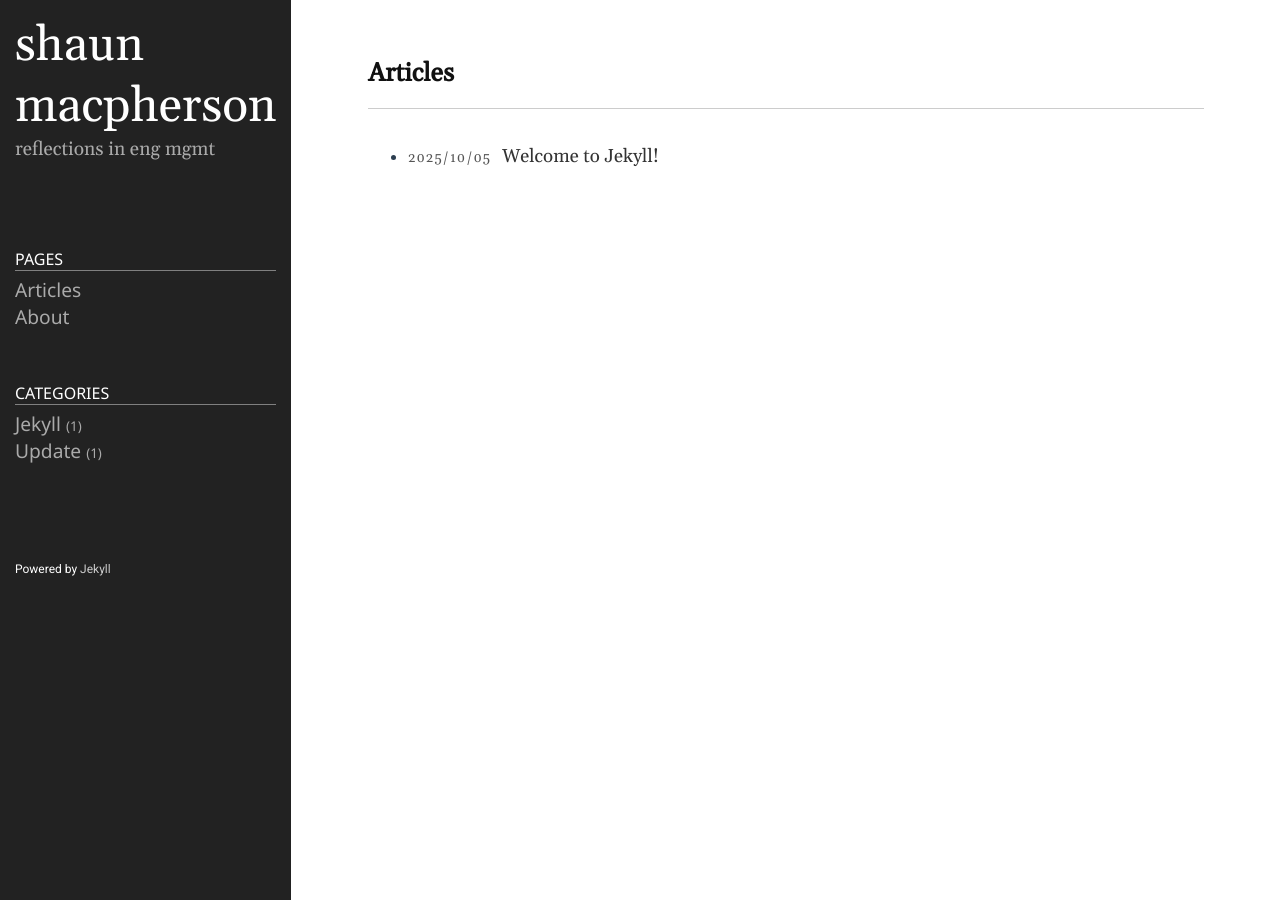
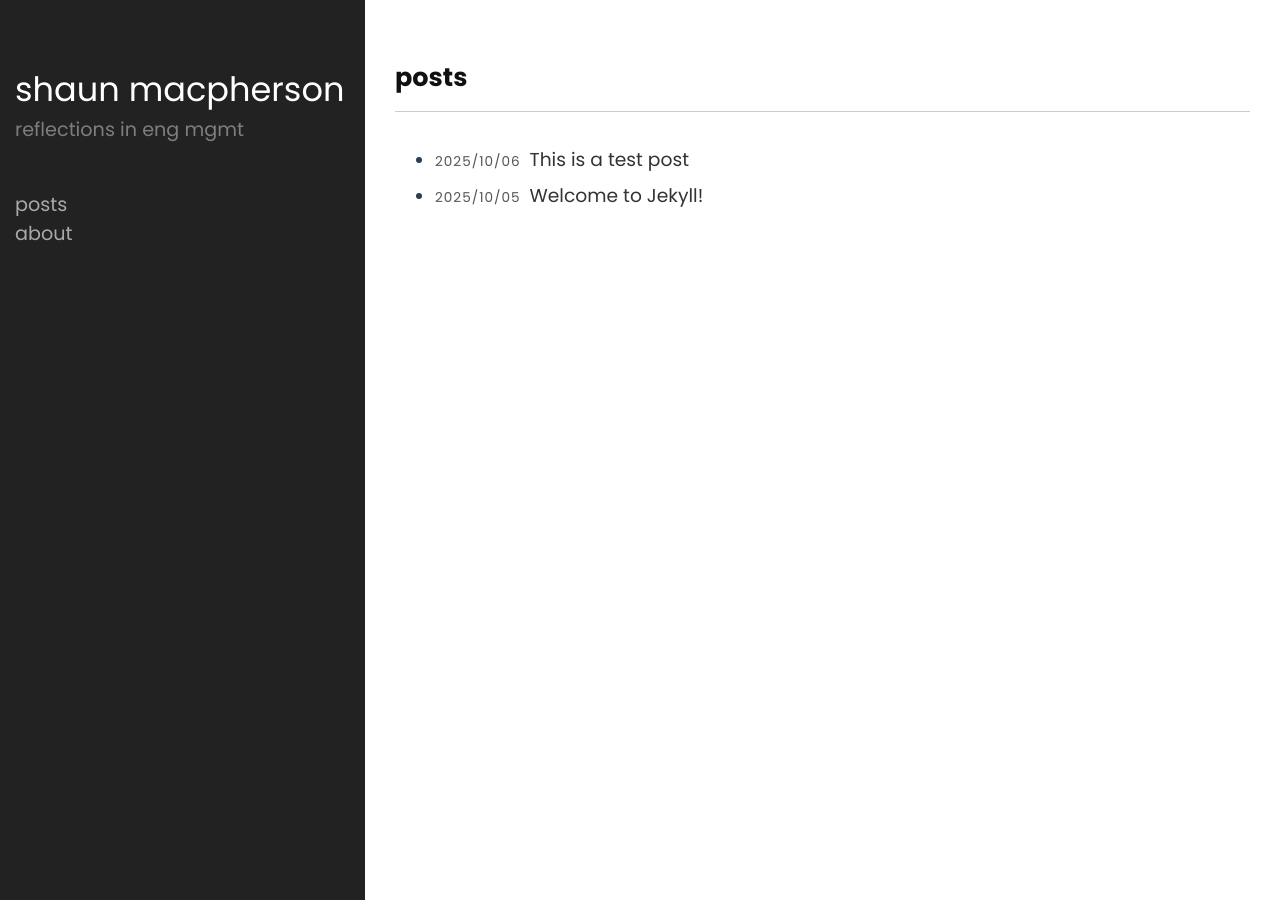
Before and after one commit to shaun-mac/shaun-mac.github.io, a Jekyll site: the page built from index.markdown, in a window 1280 px wide. Built offline with Jekyll 4.4.1, drawn with Linux system fonts in a browser that asks for light colours.

Commit message:
Update theme a bit

```diff
--- a/_includes/home.html
+++ b/_includes/home.html
@@ -1,6 +1,6 @@
 <article class="post">
   <header class="post-header home">
-    <div class="post-title">Articles</div>
+    <div class="post-title">posts</div>
   </header>
 
   <div class="post-content">
--- a/_includes/sidebar.html
+++ b/_includes/sidebar.html
@@ -13,9 +13,9 @@
 
 <div class="sidebar-item sidebar-nav">
 	<ul class="nav">
-      <li class="nav-title">Pages</li>
+      <!-- <li class="nav-title">pages</li> -->
 	  <li>
-	  	<a class="nav-item" href="/">Articles</a>
+	  	<a class="nav-item" href="/">posts</a>
 	  </li>
 	  {% assign pages_list = site.pages %}
 	  {% for node in pages_list %}
@@ -32,7 +32,7 @@
 	</ul>
 </div>
 
-<div class="sidebar-item sidebar-nav">
+<!-- <div class="sidebar-item sidebar-nav">
   	<ul class="nav">
 			<li class="nav-title">Categories</li>
 	    {% for category in site.categories %}
@@ -45,8 +45,8 @@
 	    {% endfor %}
 	  </nav>
 	</ul>
-</div>
+</div> -->
 
-<div class="sidebar-item sidebar-footer">
+<!-- <div class="sidebar-item sidebar-footer">
 	<p>Powered by <a href="https://github.com/jekyll/jekyll">Jekyll</a></p>
-</div>
+</div> -->
--- /dev/null
+++ b/_posts/2025-10-06-test-post.md
@@ -0,0 +1,7 @@
+---
+layout: post
+title: "This is a test post"
+date: 2025-10-06 21:21:21
+categories: test update news
+---
+Hello, this is a `test` post.
--- a/public/css/style.css
+++ b/public/css/style.css
@@ -1,5 +1,6 @@
 @import url(//fonts.googleapis.com/css?family=Ubuntu:500&subset=latin,latin-ext);
 @import url('https://fonts.googleapis.com/css?family=Gelasio|Kulim+Park|Nanum+Myeongjo|Nanum+Gothic|Noto+Sans|Noto+Sans+KR|Roboto&display=swap');
+@import url('https://fonts.googleapis.com/css2?family=Poppins:ital,wght@0,100;0,200;0,300;0,400;0,500;0,600;0,700;0,800;0,900;1,100;1,200;1,300;1,400;1,500;1,600;1,700;1,800;1,900&display=swap');
 @import url(syntax/monokai.css);
 
 :root {
@@ -49,8 +50,9 @@ body {
 	height: 100%;
 	margin: 0;
 	padding: 0;
-	font-family: 'Gelasio', 'Nanum Myeongjo', serif;
+	font-family: "Poppins", sans-serif;
 	color: #2c3e50;
+	font-style: normal;
 }
 
 a {
@@ -95,7 +97,7 @@ code {
 	/*position: fixed;*/
 	display: flex;
 	flex-flow: column nowrap;
-	flex: 0 0 220px;
+	flex: 0 0 365px;
 	padding: 15px;
 	z-index: 1;
 	background-color: #222;
@@ -112,18 +114,19 @@ code {
 }
 
 .sidebar-brand > a {
-	font-size: 300%;
-	font-family: 'Gelasio';
+	font-size: 210%;
+	font-family: "Poppins", sans-serif;
 	color: #fff;
 }
 
 .lead {
 	font-size: 120%;
-	color: #aaa;
+	color: #7e7e7e;
 }
 
 .sidebar-header {
-	margin-bottom: 50px;
+	margin: 50px 0px 10px 0px;
+	/* flex-grow: 1; */
 }
 
 .sidebar-nav {
@@ -131,17 +134,17 @@ code {
 }
 
 .nav-title {
-	font-size: 100%;
-	font-family: "Noto Sans";
-	text-transform: uppercase;
-	border-bottom: 1px solid gray;
-	margin-bottom: 5px;
+	font-size: 120%;
+	font-family: "Poppins";
+	text-transform: lowercase;
+	border-bottom: .1px solid gray;
+	margin-bottom: 15px;
 }
 
 a.nav-item {
 	font-size: 120%;
-	font-family: "Noto Sans";
-	text-transform: capitalize;
+	font-family: "Poppins";
+	text-transform: lowercase;
 	color: #aaa;
 }
 
@@ -203,7 +206,7 @@ article .share .gplus:hover {
 }
 
 article {
-	padding: 0 5% 0;
+	padding: 5% 0 5% 0;
 	font-size: 17px;
 	margin-bottom: 100px;
 	line-height: 1.9;
@@ -251,10 +254,11 @@ article.home h4 a:hover {
 }
 
 header.post-header {
-	padding: 50px 0px 10px 0px;
+	padding: 10px 0px 10px 0px;
 	margin-bottom: 30px;
 	border-bottom: 1px solid #ccc;
-	text-align: center;
+	text-align: left;
+	text-transform: lowercase;
 }
 
 header.home {
```
